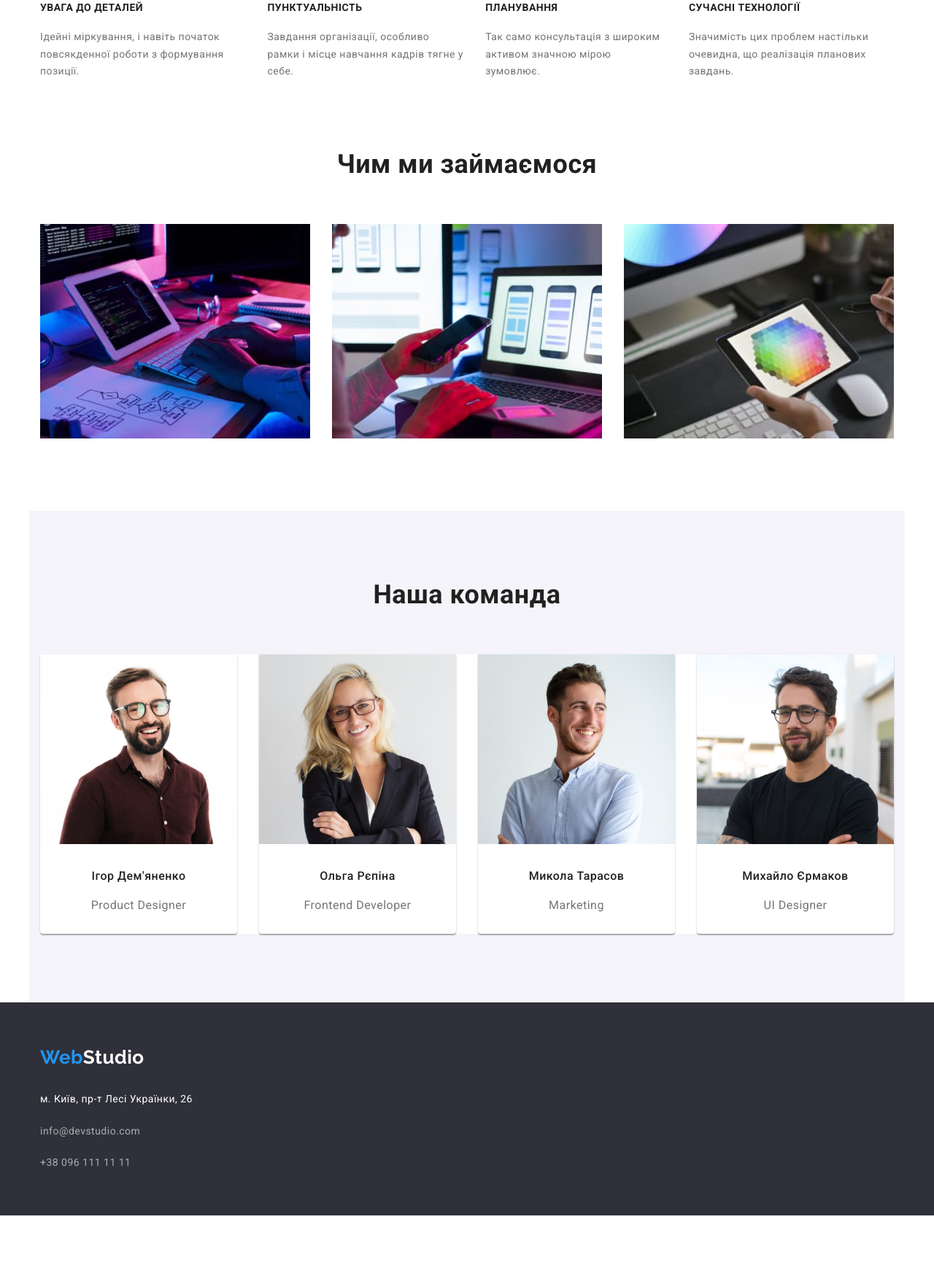
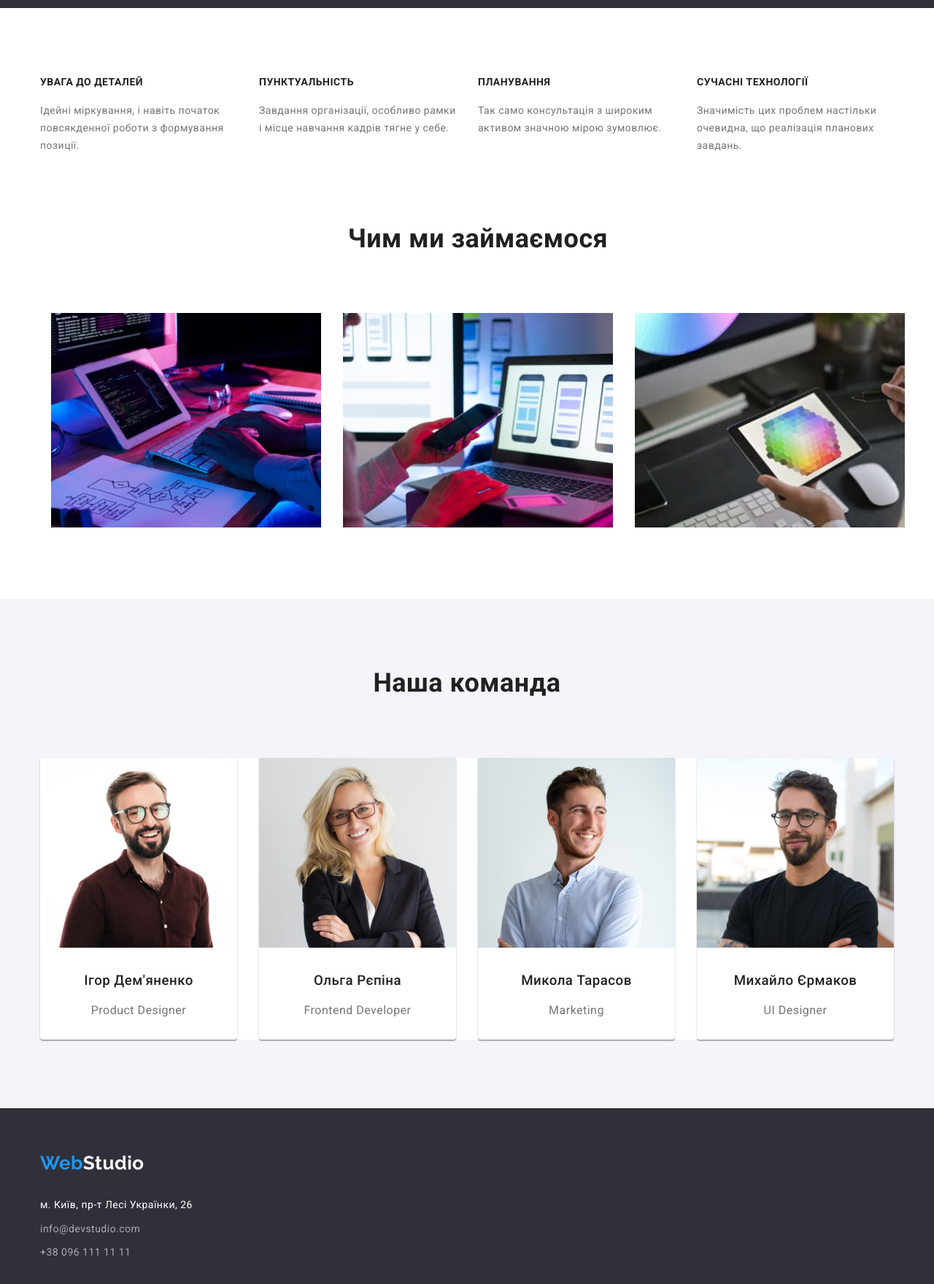
Before and after one commit to AlenaFE61/goit-markup-hw-03, a plain HTML site: page index.html in a window 1280 px wide. Shown: the part 704-2464 px from the top of the page at 73% size. Before the commit the page ends 2370 px from the top, so only its background shows below. Drawn offline with nearby package versions, Linux system fonts and the light colour scheme.

Commit message:
change style.css

```diff
--- a/css/styles.css
+++ b/css/styles.css
@@ -30,6 +30,7 @@ h1,h2,h3,p, li{
 
 }
 /* Cторінка Студія */
+/* Header */
 .container{
   margin-left: auto;
   margin-right: auto;
@@ -118,13 +119,22 @@ a{
   color:#2196F3;
   outline:none;
  }
+
+/* Coll-back */
+
  .coll-back{
+  padding-top: 200px;
+  padding-bottom: 200px;
   background-color:#2F303A;
   text-align: center;
 }
+.coll-back .hero{
+  text-align: center;
+}
 .hero{
-  padding-top: 160px;
-  padding-bottom: 44px;
+  width: 696px;
+  margin: 0 auto;
+  margin-bottom: 44px;
   color:var(--primery-white-color);
   font-weight: 900;
   font-size: 44px;
@@ -138,7 +148,6 @@ a{
   border:1px solid transparent;
   padding: 18px 32px;
   border-radius: 6px;
-  margin-bottom: 200px;
   color:var(--primery-white-color);
   font-weight: 700;
   font-size: 16px;
@@ -147,6 +156,8 @@ a{
   background: var(--accent-color);
 
 }
+
+/* advantages */
 .advantages{
   padding-top: 94px;
   margin-bottom: 94px;
@@ -155,6 +166,7 @@ a{
   display: none;
 }
 .advantages-item{
+  width: 270px;
   display: inline-block;
   margin-right: 30px;
 }
@@ -174,6 +186,8 @@ a{
   font-size: 14px;
   line-height: 1.7;
 }
+
+/* activity */
 .activity{
   display: block;
   padding-bottom: 94px;
@@ -185,13 +199,12 @@ a{
   display: flex;
   padding: 0;
 }
-.activity > .title,
-.teams > .title{
+.activity-title{
   font-weight: 700;
   font-size: 36px;
   line-height: 1.2;
   text-align: center;
-  padding-bottom: 60px;
+  margin-bottom: 60px;
 }
 .activity-galery{
   padding-right: 30px;
@@ -200,14 +213,14 @@ a{
   padding-right: 0;
   margin-right: 0;
 }
+
+/* teams */
+
 .teams{
   background-color: #F5F4FA;
   padding-bottom: 94px;
-}
-.teams > .title{
   padding-top: 94px;
 }
-
 .tims-galery{
   background: #FFFFFF;
 }
@@ -215,28 +228,27 @@ a{
   background-color: var(--primery-white-color);
   margin-right: 30px;
   box-shadow: 0px 1px 3px rgba(0, 0, 0, 0.12), 0px 1px 1px rgba(0, 0, 0, 0.14), 0px 2px 1px rgba(0, 0, 0, 0.2);
-border-radius: 0px 0px 4px 4px;
+  border-radius: 0px 0px 4px 4px;
 }
 .teams-galery:last-child{
   margin-right: 0;
 }
-.name{
+.person{
   padding-top:30px;
-  padding-bottom: 20px;
-  color:var(--title-text-color);
-  font-weight: 500;
-  font-size: 16px;
-  line-height: 1.2;
-  text-align: center;
-}
-.role{
   padding-bottom: 30px;
   font-size: 16px;
   line-height: 1.2;
   text-align: center;
 }
+.name{
+  padding-bottom: 20px;
+  color:var(--title-text-color);
+  font-weight: 500;
+}
+
 .footer{
   padding-top: 60px;
+  padding-bottom: 60px;
   background-color:#2F303A;
   font-family: 'Roboto' , sans-serif;
 }
@@ -252,11 +264,11 @@ border-radius: 0px 0px 4px 4px;
 address{
   padding-top: 30px;
 }
-.list-footer>li{
-  padding-bottom: 20px;
+.list-footer-item{
+  margin-bottom: 9px;
 }
-.list-footer>li:last-child{
-  padding-bottom: 60px;
+.list-footer-item:last-child{
+  padding-bottom: 0;
 }
 
 .location{
@@ -287,24 +299,24 @@ address{
 .header-portfolio{
   border-bottom: 1px solid #ECECEC;
 }
-.portfolio{
-  background-color:  #F5F5F5;
+.filter{
+  padding-top: 94px;
+  padding-bottom: 65px;
 }
 .filter-list{
   display:flex;
   align-items:center;
   justify-content: center;
+  margin-bottom: 50px;
 }
 .filter-btn{
   display: inline-block;
   align-content:center;
   margin-right: 8px;
-  padding-top: 94px;
-  padding-bottom: 50px;
 }
 .text-btn{
   border: 1px solid transparent;
-  padding: 12px 26px;
+  padding: 6px 22px;
   border-radius: 6px;
   color: var(--title-text-color);
   background-color: #F5F4FA;
@@ -321,7 +333,8 @@ address{
 .cards-list{
 display: flex;
 flex-wrap: wrap;
-padding-bottom: 65px;
+
+
 }
 .cards-list-item{
 background-color:var(--primery-white-color);
@@ -335,10 +348,13 @@ margin-bottom: 29px;
 a{
   text-decoration: none;
 }
-.title-project{
+.our-projects{
   padding-top: 30px;
   padding-bottom: 30px;
   padding-left: 25px;
+}
+.title-project{
+  padding-bottom: 20px;
   color: var(--title-text-color);
   font-weight: 700;
   font-size: 18px;
@@ -346,8 +362,6 @@ a{
   letter-spacing: 0.06em;
 }
 .text-project{
-  padding-bottom: 30px;
-  padding-left: 25px;
   font-size: 16px;
   line-height: 1.8;
 }
--- a/index.html
+++ b/index.html
@@ -34,7 +34,8 @@
         <button class="btn" type ="button">Замовити послугу</button>
       </section>
 
-      <section class=" container advantages">
+      <section class="advantages">
+        <div class="container">
           <h2 class="invisible">Переваги</h2>
             <ul class="list">
               <li class="advantages-item">
@@ -57,44 +58,57 @@
                 <p class="text">Значимість цих проблем настільки очевидна, що реалізація планових завдань.</p>
               </li>
             </ul>
+        </div>
       </section>
 
       <section class="container activity">
-        <h2 class="title">Чим ми займаємося</h2>
+       <div class="container">
+          <h2 class="title activity-title">Чим ми займаємося</h2>
             <ul class="activity-list">
               <li class="activity-galery"><img src="images/img1.jpg" alt="activity" width="370" height="294"/></li>
               <li class="activity-galery"><img src="images/img2.jpg" alt="activity" width="370" height="294"/></li>
               <li class="activity-galery"><img src="images/img3.jpg" alt="activity" width="370" height="294"/></li>
             </ul>
+          </div>
       </section>
 
-      <section class="teams container">
-        <h2 class="title">Наша команда</h2>
+      <section class="teams">
+       <div class="container">
+          <h2 class="title activity-title">Наша команда</h2>
             <ul class="list tims-galery">
               <li class="teams-galery">
                 <img src="images/photo1.jpg" alt="photo1" width="270" height="260"/>
+                <div class="person">
                   <h3 class="name">Ігор Дем'яненко</h3>
                   <p class="role">Product Designer</p>
+                </div>
               </li>
 
               <li class="teams-galery">
                 <img src="images/photo2.jpg" alt="photo2" width="270" height="260" />
+                <div class="person">
                   <h3 class="name">Ольга Рєпіна</h3>
                   <p class="role">Frontend Developer</p>
+                </div>
               </li>
 
               <li class="teams-galery">
                 <img src="images/photo3.jpg" alt="photo3" width="270" height="260"/>
+                <div class="person">
                   <h3 class="name">Микола Тарасов</h3>
                   <p class="role">Marketing</p>
+                </div>
               </li>
 
               <li class="teams-galery">
                 <img src="images/photo4.jpg" alt="photo4" width="270" height="260"/>
+                <div class="person">
                   <h3 class="name">Михайло Єрмаков</h3>
                   <p class="role">UI Designer</p>
+                </div>
               </li>
             </ul>
+       </div>
       </section>
     </main>
 
@@ -103,9 +117,9 @@
         <a class="logo" href=""><span>Web</span>Studio</a>
           <address>
             <ul class="list-footer">
-              <li><a class="location" href="#">м. Київ, пр-т Лесі Українки, 26</a></li>
-              <li><a class="foter-contacts" href="mailto:info@devstudio.com">info@devstudio.com</a></li>
-              <li><a class="foter-contacts" href="tel:+380961111111">+38 096 111 11 11</a></li>
+              <li class= "list-footer-item"><a class="location" href="#">м. Київ, пр-т Лесі Українки, 26</a></li>
+              <li class= "list-footer-item"><a class="foter-contacts" href="mailto:info@devstudio.com">info@devstudio.com</a></li>
+              <li class= "list-footer-item"><a class="foter-contacts" href="tel:+380961111111">+38 096 111 11 11</a></li>
             </ul>
           </address>
       </div>
```
Also changed, not shown: portfolio.html (+21 -3 lines). Lines whose indentation alone changed are shown as unchanged.
